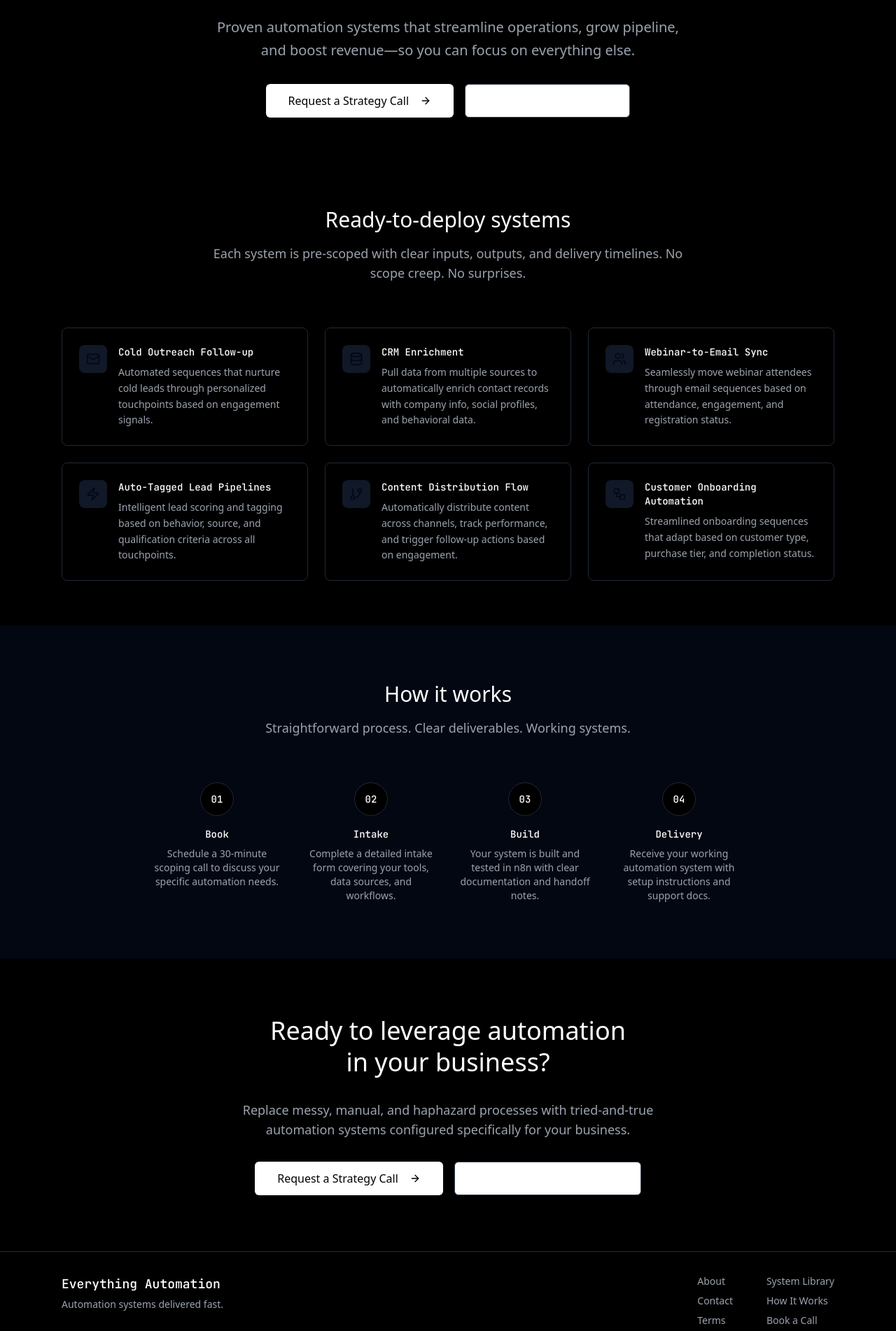
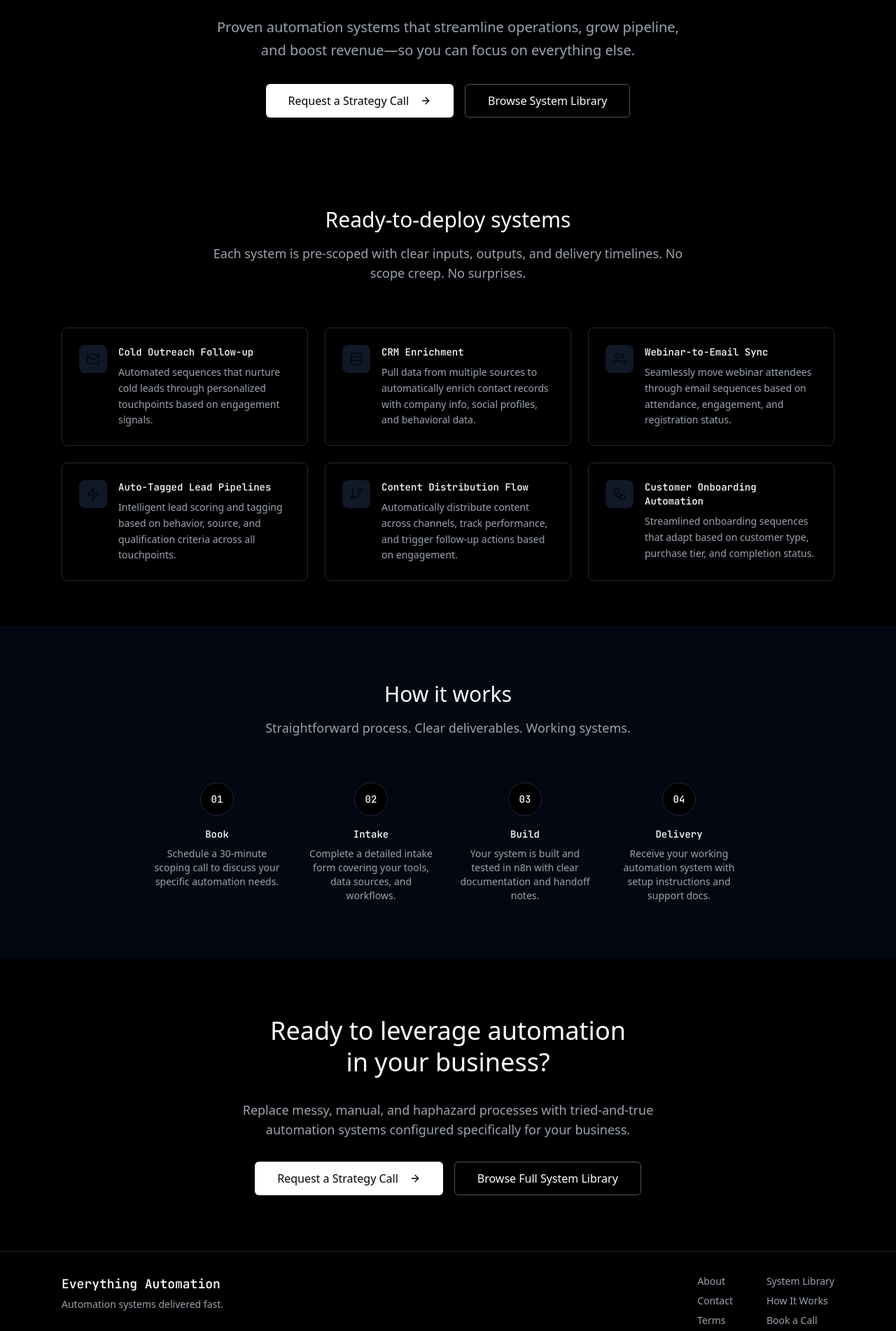
Before and after one commit to bencrane/everything-automation-hq, a React (Vite) app: page / in a window 1280 px wide. Shown: the part 278-2180 px from the top of the page at 70% size. Built offline with nearby package versions, Linux system fonts and the light colour scheme.

Commit message:
Fix: Improve button text legibility in dark mode
Ensured button text is visible and legible in dark mode, addressing the issue of text not being visible on hover or in the default state.

```diff
--- a/src/pages/Index.tsx
+++ b/src/pages/Index.tsx
@@ -74,7 +74,7 @@ const Index = () => {
               Request a Strategy Call
               <ArrowRight className="ml-2 h-4 w-4" />
             </Button>
-            <Button variant="outline" size="lg" className="h-12 px-8 text-base font-medium border-gray-700 text-white hover:bg-gray-900">
+            <Button variant="outline" size="lg" className="h-12 px-8 text-base font-medium border-gray-600 bg-transparent text-white hover:bg-gray-800 hover:text-white">
               Browse System Library
             </Button>
           </div>
@@ -193,7 +193,7 @@ const Index = () => {
               Request a Strategy Call
               <ArrowRight className="ml-2 h-4 w-4" />
             </Button>
-            <Button variant="outline" size="lg" className="h-12 px-8 text-base font-medium border-gray-700 text-white hover:bg-gray-900">
+            <Button variant="outline" size="lg" className="h-12 px-8 text-base font-medium border-gray-600 bg-transparent text-white hover:bg-gray-800 hover:text-white">
               Browse Full System Library
             </Button>
           </div>
```
